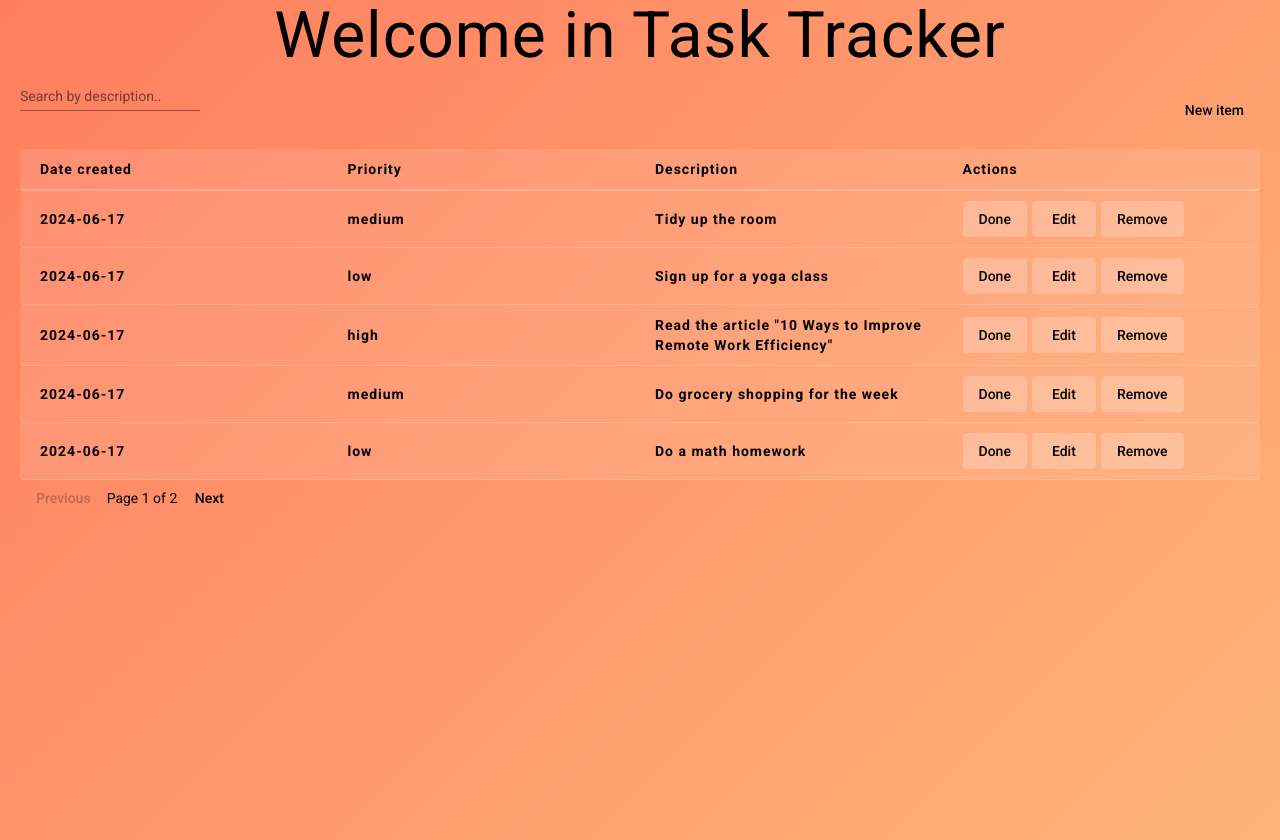
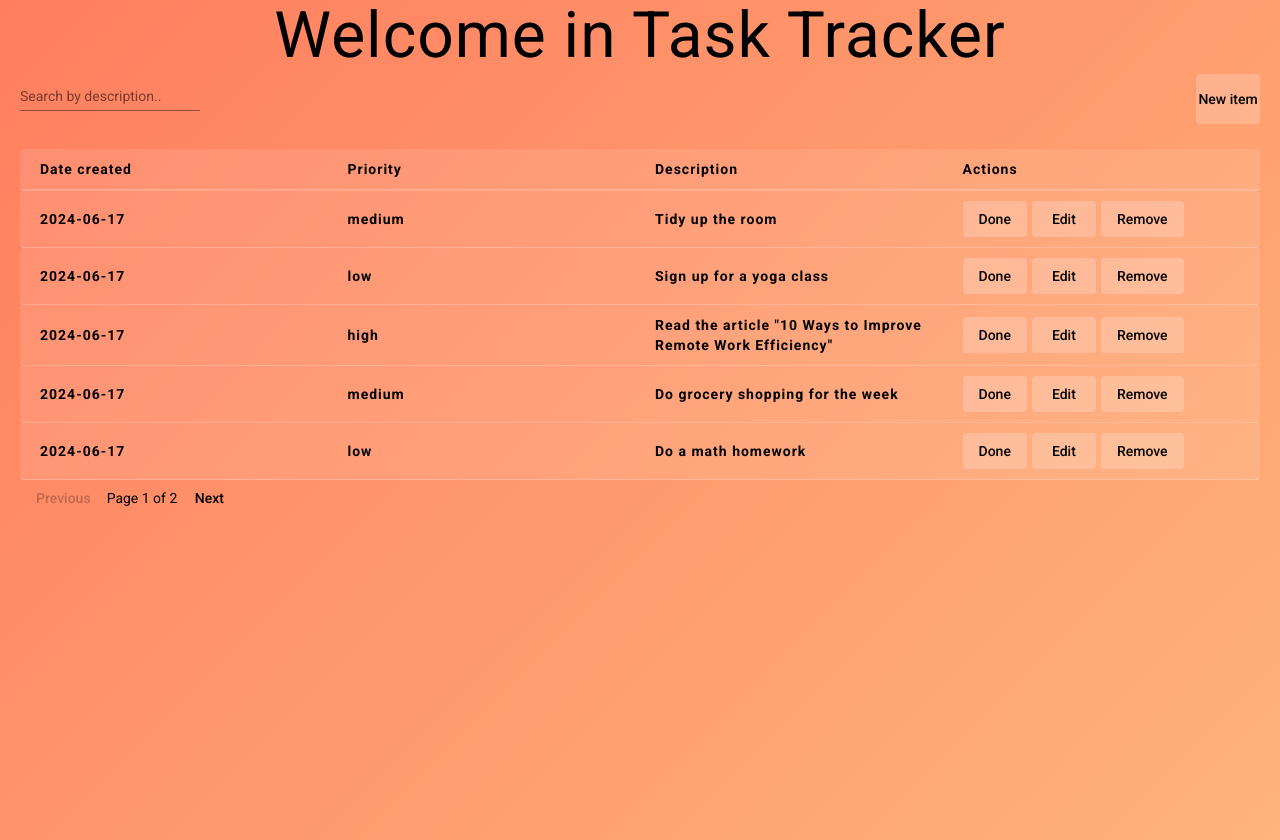
Before and after one commit to myma7/task-tracker, an Angular app in the folder task-tracker/: page /task-list in a window 1280 px wide. Built offline with nearby package versions, Linux system fonts and the light colour scheme.

Commit message:
Next fixes

```diff
--- a/task-tracker/src/app/add-task/add-task.component.html
+++ b/task-tracker/src/app/add-task/add-task.component.html
@@ -1,4 +1,5 @@
 <div class="add-task">
+    <h1>Adding a new task</h1>
     <div class="form-container">
         <mat-form-field class="add-task__form-field example-form-field">
             <mat-label>Description</mat-label>
--- a/task-tracker/src/app/task-list/task-list.component.html
+++ b/task-tracker/src/app/task-list/task-list.component.html
@@ -7,7 +7,7 @@
                 <mat-label>Search by description..</mat-label>
                 <input matInput placeholder="Search" [(ngModel)]="searchQuery" (input)="filterTasks()">
             </mat-form-field>
-            <button mat-button matSuffix routerLink="/add-task">New item</button>
+            <button  class= "button_new_item" mat-button matSuffix routerLink="/add-task">New item</button>
         </div>
 
         <div class="task-list__header">
--- a/task-tracker/src/app/task-list/task-list.component.scss
+++ b/task-tracker/src/app/task-list/task-list.component.scss
@@ -70,3 +70,19 @@
     flex-direction: row;
     justify-content: space-between;
   }
+
+.button_new_item{
+    background: rgba(255, 255, 255, 0.2);
+    color: black;
+    margin-top: 2px;
+    border: none;
+    padding: 3px 2px;
+    border-radius: 4px;
+    cursor: pointer;
+    height: 50px;
+}
+
+
+.button_new_item:hover {
+    background: rgba(255, 255, 255, 0.3);
+}
--- a/task-tracker/src/app/task-list/task-list.component.ts
+++ b/task-tracker/src/app/task-list/task-list.component.ts
@@ -25,7 +25,7 @@ export class TaskListComponent implements OnInit {
     this.tasks = this.taskService.getTasks();
     this.removeDuplicates();
     this.filterTasks();
-    this.errorMessage = this.taskService.errorMessage; // Display error message
+    this.errorMessage = this.taskService.errorMessage;
   }
 
   filterTasks(): void {
@@ -43,7 +43,7 @@ export class TaskListComponent implements OnInit {
       this.tasks = this.taskService.getTasks();
       this.removeDuplicates();
       this.filterTasks();
-      this.errorMessage = ''; // Clear error message
+      this.errorMessage = '';
     }
   }
 
```
